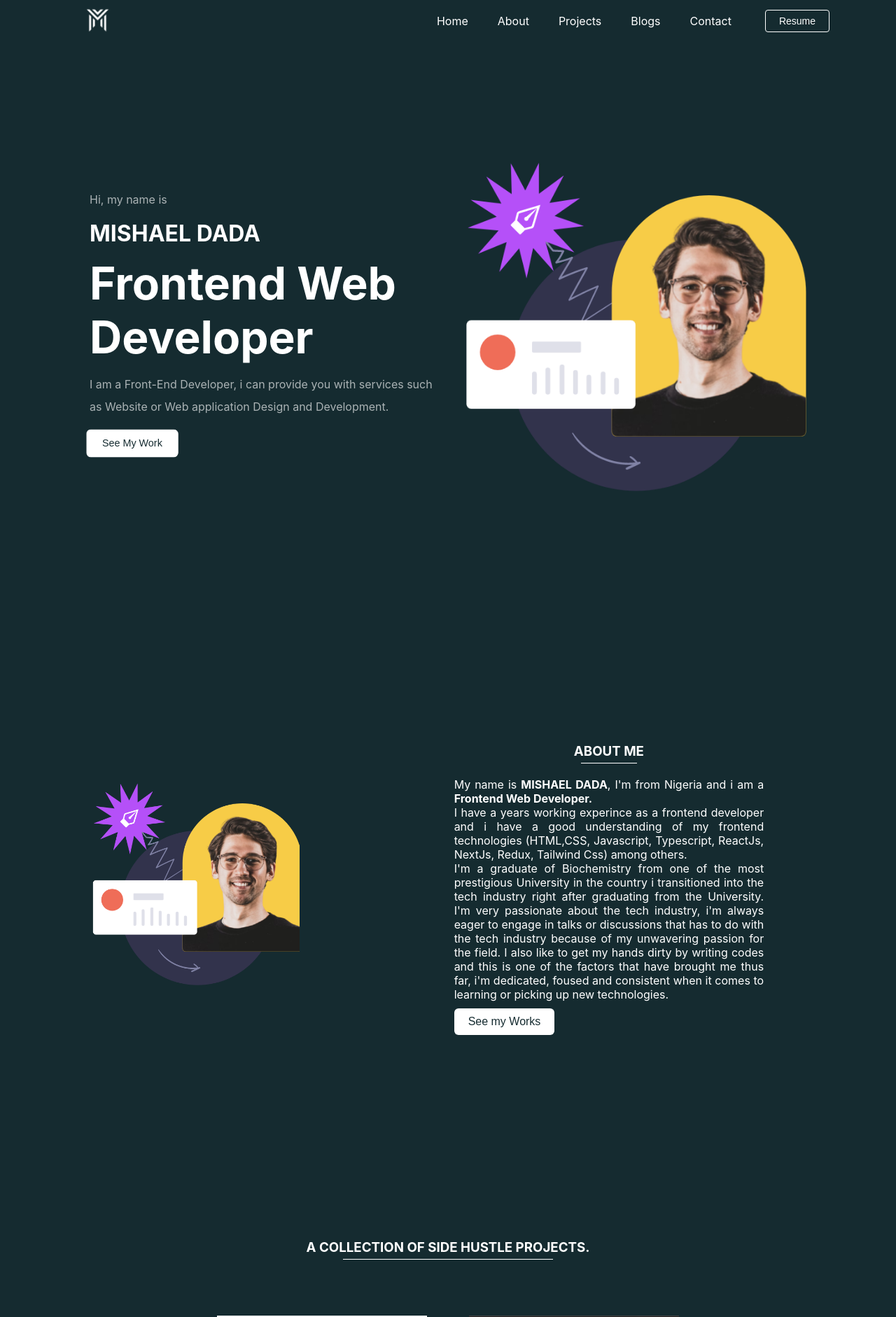
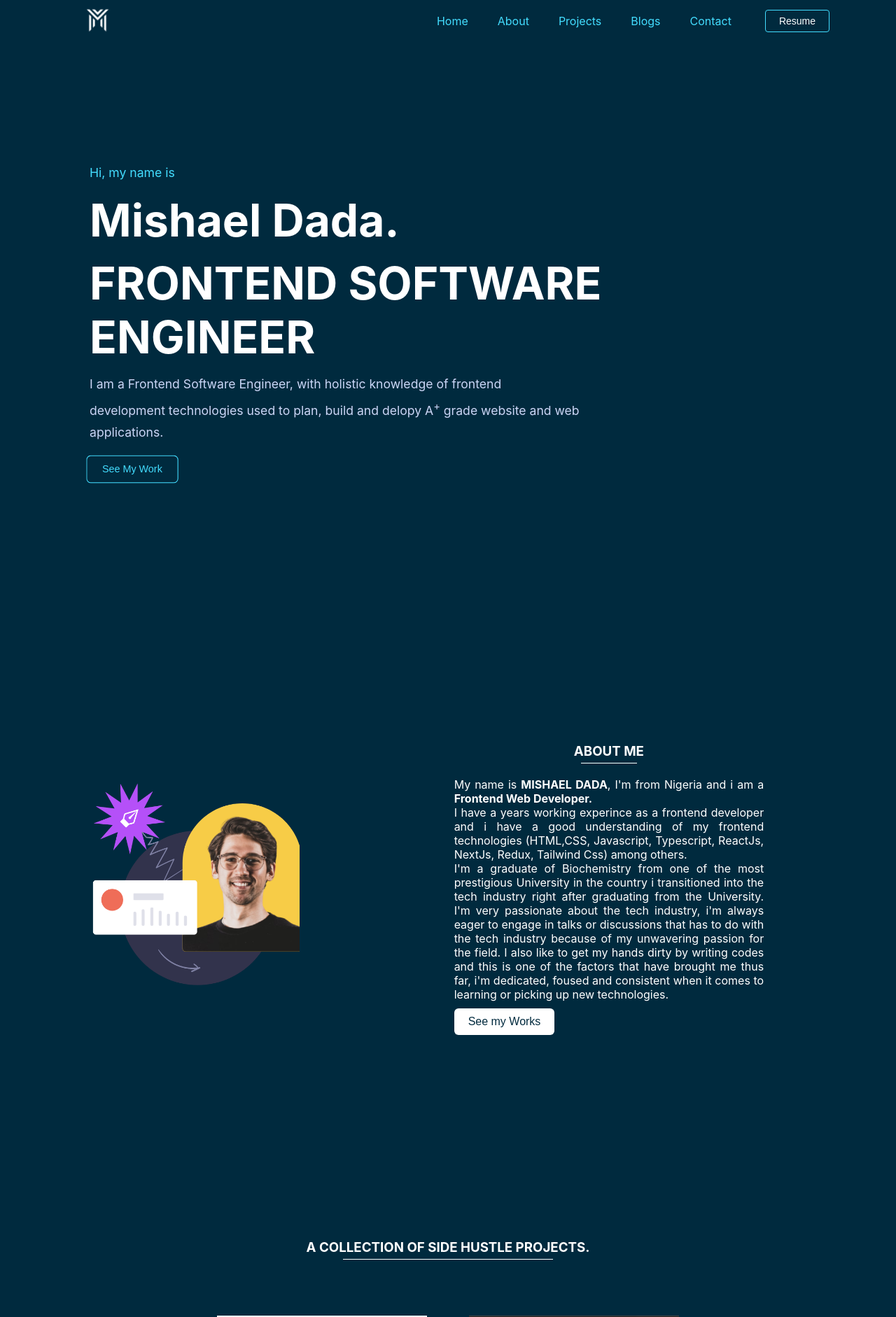
Before and after one commit to mishael1-d/Portfolio, a React (Create React App) app: page / in a window 1280 px wide. Shown: the top 1882 px of the page at 70% size. Built offline with nearby package versions, Linux system fonts and the light colour scheme.

Commit message:
changed theme, fixed footer

```diff
--- a/src/App.css
+++ b/src/App.css
@@ -6,7 +6,7 @@
 }
 body {
     scroll-behavior: smooth;
-    background-color: rgb(21, 43, 48);
+    background-color: #002a3e;
     color: #ccd6f6;
 }
 a {
--- a/src/components/About/About.css
+++ b/src/components/About/About.css
@@ -56,7 +56,7 @@
   background-color: #fff;
   outline: none;
   border: none;
-  color: rgb(21, 43, 48);
+  color: #002a3e;
   padding: 10px 20px;
   border-radius: 6px;
   cursor: pointer;
@@ -65,9 +65,9 @@
 }
 
 @media screen and (max-width: 960px) {
-    .about-section {
-        height: fit-content;
-    }
+  .about-section {
+    height: fit-content;
+  }
   .about-image__container {
     display: none;
   }
--- a/src/components/Banner/Banner.css
+++ b/src/components/Banner/Banner.css
@@ -1,5 +1,5 @@
 :root {
-  --bg_primary: rgb(21, 43, 48);
+  --bg_primary: #002a3e;
   --primary: #ef6d58;
   --btn_border: #ffffff;
   --text_primary: rgb(255, 255, 255);
@@ -16,7 +16,7 @@
   align-items: center;
 }
 .banner-section {
-  background-color: rgb(21, 43, 48);
+  /* background-color: #002a3e; */
   position: relative;
   height: 100vh;
   display: flex;
@@ -25,11 +25,11 @@
 }
 .banner-text {
   padding: 100px 0;
-  max-width: 500px;
+  /* max-width: 500px; */
 }
 .banner-text h3 {
   color: var(--text_primary);
-  font-size: 2rem;
+  font-size: 4rem;
   margin-bottom: 13px;
 }
 .banner-text h1 {
@@ -37,18 +37,22 @@
   margin-bottom: 13px;
   font-size: 4rem;
   position: relative;
+  text-transform: uppercase;
 }
-
+.banner-title {
+  color: #43ddff;
+}
 .banner-text p {
-  color: var(--paragraph_primary);
   line-height: 32px;
   margin-bottom: 13px;
+  font-size: 1.1rem;
+  max-width: 700px;
 }
 .banner-text button {
-  background-color: var(--text_primary);
+  background-color: transparent;
   outline: none;
-  border: 1px solid var(--text_primary);
-  color: var(--bg_primary);
+  border: 1px solid #43ddff;
+  color: #43ddff;
   padding: 10px 20px;
   border-radius: 6px;
   cursor: pointer;
@@ -56,9 +60,7 @@
   margin-top: 5px;
 }
 .banner-text button:hover {
-  background: none;
-  border: 1px solid var(--btn_border);
-  color: #fff;
+  background-color: rgba(112, 214, 237, 0.3);
 }
 .banner-text button a {
   color: #fff;
@@ -96,12 +98,12 @@
     display: block;
   }
   .banner-section {
-      height: fit-content;
+    height: fit-content;
   }
-  .banner-text h3  {
-      font-size: 1.5rem;
+  .banner-text h3 {
+    font-size: 1.5rem;
   }
-  .banner-text h1  {
-      font-size: 2rem;
+  .banner-text h1 {
+    font-size: 2rem;
   }
 }
--- a/src/components/Banner/Banner.js
+++ b/src/components/Banner/Banner.js
@@ -1,12 +1,11 @@
 import React, { useEffect } from "react";
 import "./Banner.css";
-import image from "../../assets/banner-image.png";
 
 function Banner() {
   useEffect(()=>{
     var i = 0,
         text;
-      text = "Frontend Web Developer";
+      text = "Frontend Software Engineer";
       function typing() {
         if (i < text.length) {
           document.getElementById("animate").innerHTML += text.charAt(i);
@@ -15,25 +14,27 @@ function Banner() {
         }
       }
       typing();
+      return()=>{
+        document.getElementById("animate").innerHTML = ''
+      }
   },[])
   return (
     <div className="banner-section">
       <div className="container">
         <div className="banner-text">
-          <p>Hi, my name is</p>
-          <h3>MISHAEL DADA</h3>
+          <p className="banner-title">Hi, my name is</p>
+          <h3>Mishael Dada.</h3>
           <h1 id="animate">{" "}</h1>
           <p>
-            I am a Front-End Developer, i can provide you with services such as
-            Website or Web application Design and Development.
+            I am a Frontend Software Engineer, with holistic knowledge of frontend development technologies used to plan, build and delopy A<sup>+</sup> grade website and web applications.
           </p><a href="#Projects">
           <button className="primary">
             See My Work
           </button></a>
         </div>
-        <div className="banner-image">
+        {/* <div className="banner-image">
           <img src={image} alt="Mishael Dada" />
-        </div>
+        </div> */}
       </div>
     </div>
   );
--- a/src/components/Contact/Contact.css
+++ b/src/components/Contact/Contact.css
@@ -31,8 +31,9 @@ svg {
 svg .feather {
   fill: none;
 }
-.contact-btn button{
+.contact-btn button {
   background-color: #fff;
+  color: #002a3e;
   outline: none;
   border: none;
   border-radius: 5px;
@@ -40,17 +41,28 @@ svg .feather {
   display: block;
   margin: 30px auto;
   cursor: pointer;
-  transition: all .5s;
+  transition: all 0.5s;
   font-size: 1.2rem;
 }
 .contact-btn button:hover {
   transform: scale(1.1);
 }
+
+.footer {
+  margin-top: 100px;
+  margin-bottom: 30px;
+  text-align: center;
+}
+.footer span {
+  color: #43ddff;
+  margin-top: 10px;
+}
+
 @media screen and (max-width: 960px) {
   .contact-section .container {
     top: 50px;
   }
-  .contact-section .section-text__header p{
+  .contact-section .section-text__header p {
     max-width: 100%;
   }
 }
--- a/src/components/Contact/Contact.js
+++ b/src/components/Contact/Contact.js
@@ -113,6 +113,7 @@ function Contact() {
             </a>
           </li>
         </div>
+        <p className="footer">Designed and Developer By <br/><span>Mishael Dada</span></p>
       </div>
     </div>
   );
--- a/src/components/Navbar/Button.css
+++ b/src/components/Navbar/Button.css
@@ -7,7 +7,7 @@
   cursor: pointer;
   background-color: transparent;
   color: #fff;
-    border: 1px solid #fff;
+  border: 1px solid #43ddff;
 }
 
 .btn:hover {
--- a/src/components/Navbar/Navbar.css
+++ b/src/components/Navbar/Navbar.css
@@ -1,5 +1,5 @@
 .navbar {
-  background-color: rgb(21, 43, 48);
+  background-color: #002a3e;
   width: 100%;
   height: 60px;
   display: flex;
@@ -52,18 +52,18 @@
 }
 
 .nav-links {
-  color: white;
+  color: #43ddff !important;
   text-decoration: none;
   padding: 0.5rem 1rem;
 }
 .active-link {
   background-color: #fff;
-  color: rgb(21, 43, 48) !important;
+  color: #002a3e !important;
   border-radius: 4px;
 }
 .nav-links:hover {
   background-color: #fff;
-  color: rgb(21, 43, 48);
+  color: #002a3e;
   border-radius: 4px;
   transition: all 0.2s ease-out;
 }
@@ -124,7 +124,7 @@
   }
 
   .nav-menu.active {
-    background: rgb(21, 43, 48);
+    background: #002a3e;
     left: 0;
     opacity: 1;
     transition: all 0.5s ease;
--- a/src/components/Work/Cards.css
+++ b/src/components/Work/Cards.css
@@ -47,17 +47,17 @@
 
 .card-links .pri {
   background: none;
-  border: 1px solid rgb(21, 43, 48);
+  border: 1px solid #002a3e;
 }
 
 .previewLink-btn {
-  background-color: rgb(21, 43, 48);
+  background-color: #002a3e;
   border: none;
   outline: none;
 }
 
 .card-links a .pri {
-  color: rgb(21, 43, 48);
+  color: #002a3e;
 }
 .card-links a .previewLink-btn {
   color: #fff;
```
Lines whose indentation alone changed are shown as unchanged.
